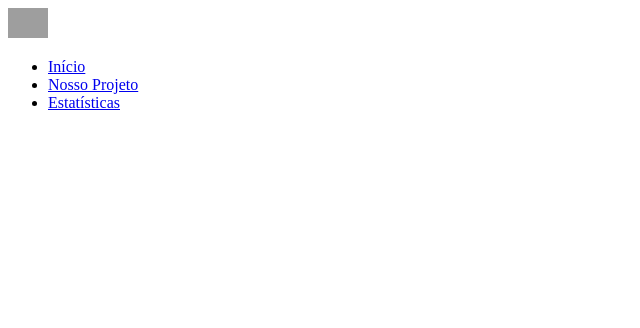
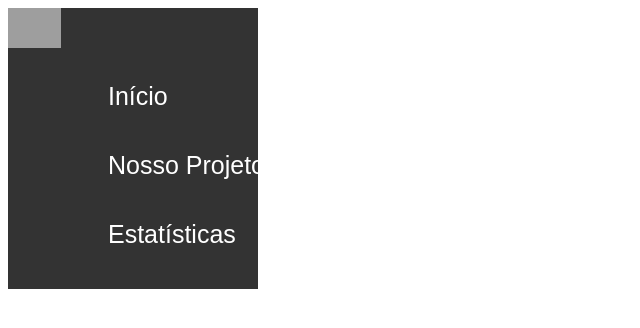
Before and after one commit to projetodoanoletivo/anoletivo, a plain HTML site: page page2.html in a window 1280 px wide. Shown: the whole page, without its empty margins (0-640 px from the left). Drawn offline with Linux system fonts and the light colour scheme; grey boxes are pictures that could not be loaded.

Commit message:
page2.html

```diff
--- a/page2.html
+++ b/page2.html
@@ -17,14 +17,97 @@
         </ul>
       </nav>
 </body>
-    <style>
-   .logo img {
-            height: 30px;
+     <style>
+        body {
+            margin: 10;
+            /* Adicionando espaço em branco no topo e na lateral */
+            padding: 0;
+            /* Removendo o preenchimento padrão do navegador*/
+            font-family: Arial, sans-serif;
+        }
+
+        .navbar {
+            background-color: #333;
+            color: #fff;
+            /* Cor do texto */
+            position: fixed;
+            /Posição fixada/
+            left: -30px;
+            /Esquerda da tela (pixels)/
+            top: 0;
+            /Topo da página (pixels)/
+            height: 100%;
+            /* Altura total do viewport*/
+            width: 250px;
+            /Largura definida em pixels/
+            display: flex;
+            /Propriedade para criar um container Flexbox/
+            flex-direction: column;
+            /Orientação dos itens no eixo vertical/
+            justify-content: flex-start;
+            /* Modificado para alinhar no topo */
+            align-items: center;
+            /Alinhamento horizontal dos itens na linha superior/
+            padding: 30px;
+            /Espaçamento interno entre os itens/
+            box-sizing: border-box;
+            /Permite que a largura e altura inclua o espacamento externo (padding) e borda (border)./
+        }
+
+        .logo img {
+            height: 40px;
             /Tamanho da Imagem da logo/
             border-radius: 400px;
             /Arredondamento do Logotipo/
             margin-right: 80px;
             /Espaço entre o logotipo e a direita/
+            margin-bottom: 80px;
+            /Espaço abaixo do logotipo/
+
+        }
+
+        .menu {
+            list-style: none;
+            /Remove a marcação de lista por defeito/
+            margin-top: 80px;
+            /* Espaçamento superior do menu*/
+            margin: 30px;
+            /Remove o espaçamento padrão entre as tags <li>/
+            padding: 0px;
+            /Remove o espaçamento padrão entre as tags <li>/
+            display: flex;
+            /Cria um container Flexbox para organizar os items/
+            flex-direction: column;
+            /Organiza os items no sentido da coluna/
+        }
+
+        .menu li {
+            margin-bottom: 40px;
+            /* Modificado para espaçamento na parte inferior de cada item */
+            font-size: 25px;
+            padding-left: 30px;
+            /* Adiciona recuo à esquerda em todos os itens do Menu.*/
+            white-space:  nowrap;
+            /* Impede que haja quebra automática de palavras se não houver espaço suficiente.*/
+            margin-top: 20px;
+
+        }
+
+        .menu li a {
+            color: #fff;
+            text-decoration: none;
+            /Remover underline do link/
+            transition: color 0.3s;
+            /Alteração suave do color ao passar por cima/
+            font-family: Impact, Haettenschweiler, 'Arial Narrow Bold', sans-serif;
+            /Fonte da fonte dos itens do Menu/
+        }
+
+        .menu li a:hover {
+            color: rgb(194, 2, 2);
+            /* Cor do Texto quando passada por cima */
+        }
+
         .logo img {
             animation: fadeIn 3s ease;
             /* Animação de entrada (fade) com duração de 3 segundos */
@@ -44,6 +127,6 @@
                 /* Retorna ao original após a an  imação */
             }
         }
-
     </style>
+</body>
 </html>
```
